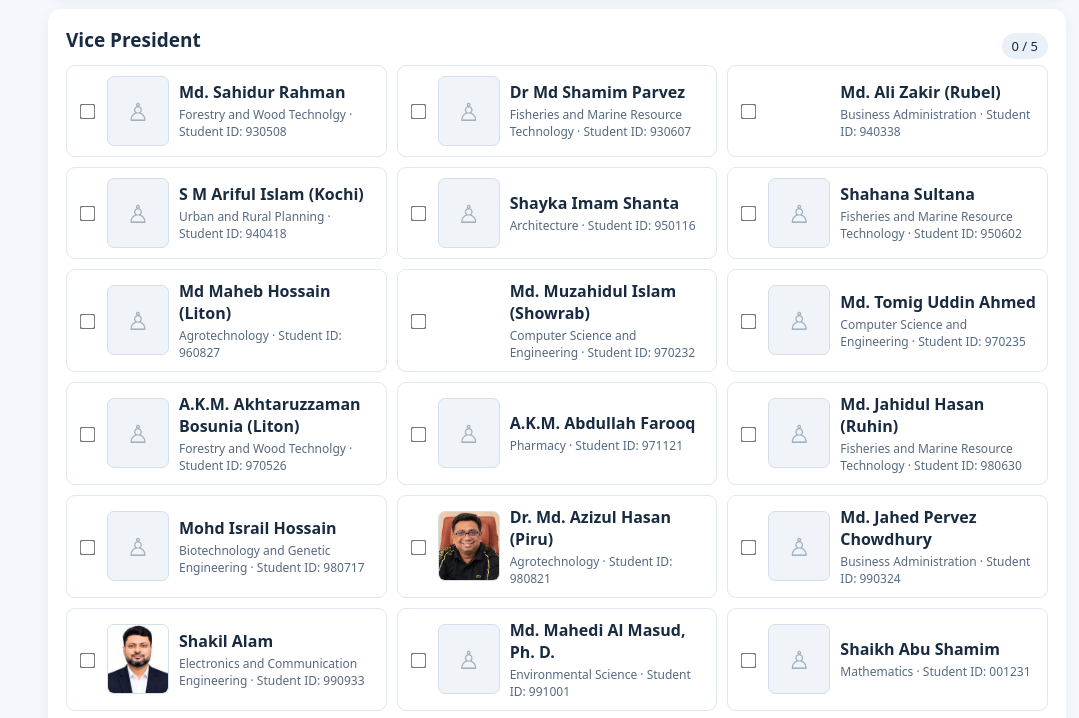
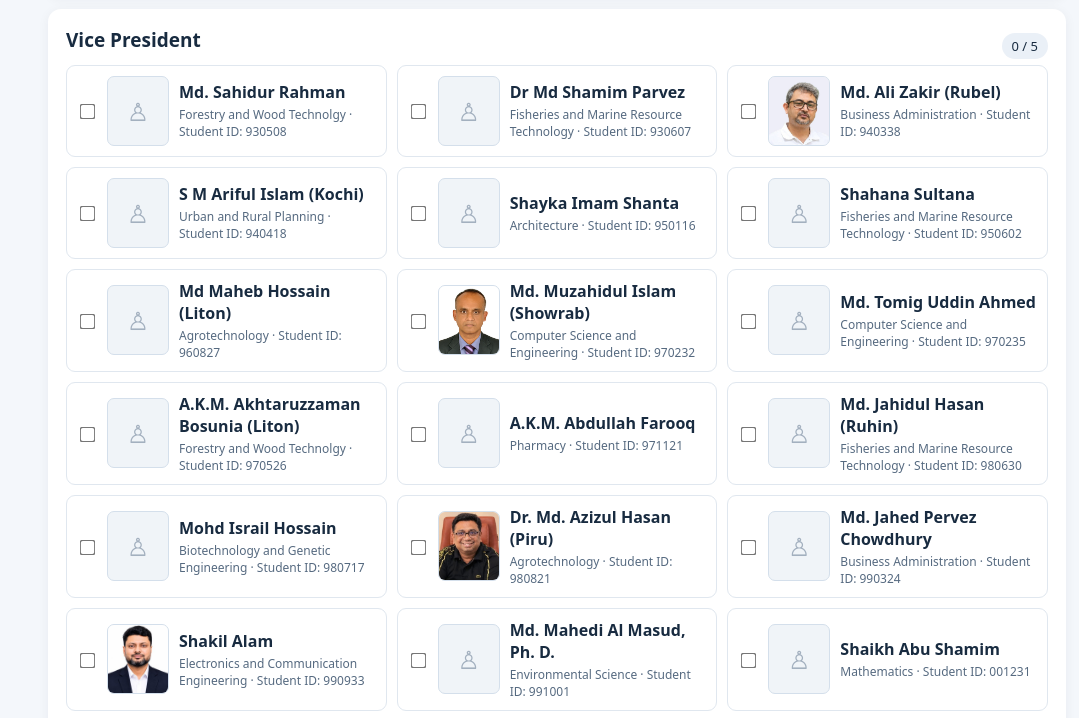
Before and after one commit to jiban-ray/KUAA_Election_2026_My_Ballot, a plain HTML site: page index.html in a window 1280 px wide. Shown: the part 818-1536 px from the top of the page, without its empty margins (83-1162 px from the left). Drawn offline with Linux system fonts and the light colour scheme.

Commit message:
Update index.html

```diff
--- a/index.html
+++ b/index.html
@@ -44,8 +44,26 @@ const photoIds = new Set([
   '191652','201538','940221','940338','970232',
   '980821','991036'
 ]);
-function candidatePhoto(c){
-  if(photoIds.has(c.student_id))return `<img class="candidate-photo" src="images/${esc(c.student_id)}.jpg" alt="Photo of ${esc(c.name)}" loading="lazy" onerror="this.style.visibility='hidden'">`;
+function candidatePhoto(c) {
+  if (photoIds.has(c.student_id)) {
+    const id = esc(c.student_id);
+    return `<img class="candidate-photo"
+      src="images/${id}.jpg"
+      alt="Photo of ${esc(c.name)}"
+      loading="lazy"
+      onerror="
+        if (!this.dataset.triedPng) {
+          this.dataset.triedPng = '1';
+          this.src = 'images/${id}.png';
+        } else if (!this.dataset.triedJpeg) {
+          this.dataset.triedJpeg = '1';
+          this.src = 'images/${id}.jpeg';
+        } else {
+          this.onerror = null;
+          this.style.visibility = 'hidden';
+        }
+      ">`;
+  }
   return `<span class="candidate-photo photo-empty" aria-hidden="true">♙</span>`;
 }
 const byPos=Object.fromEntries(positions.map(p=>[p.name,candidates.filter(c=>c.position===p.name)]));
```
